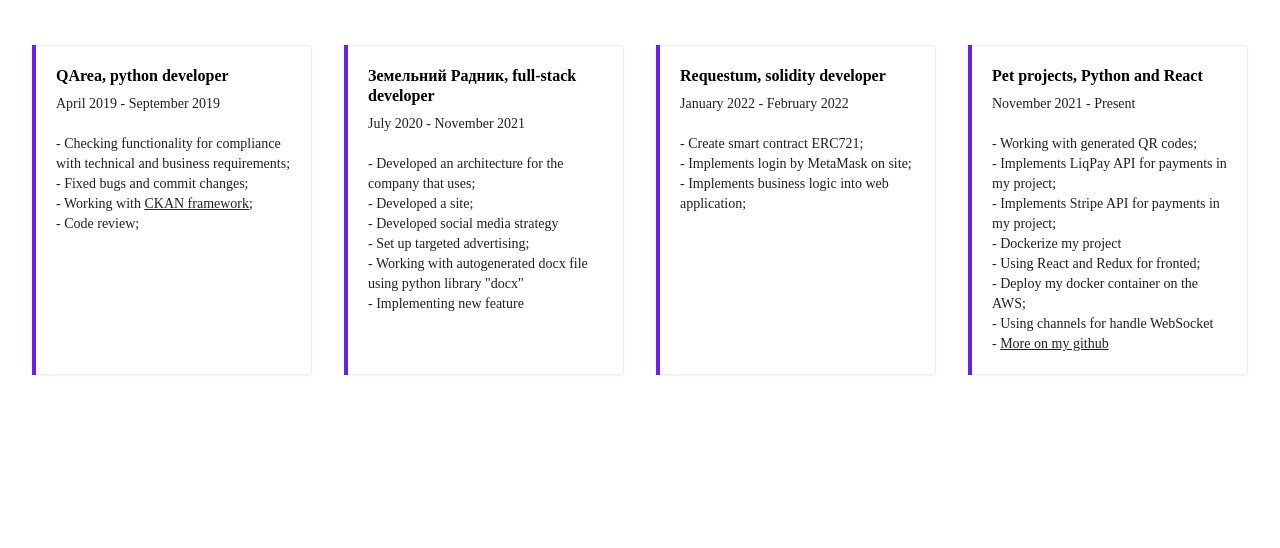
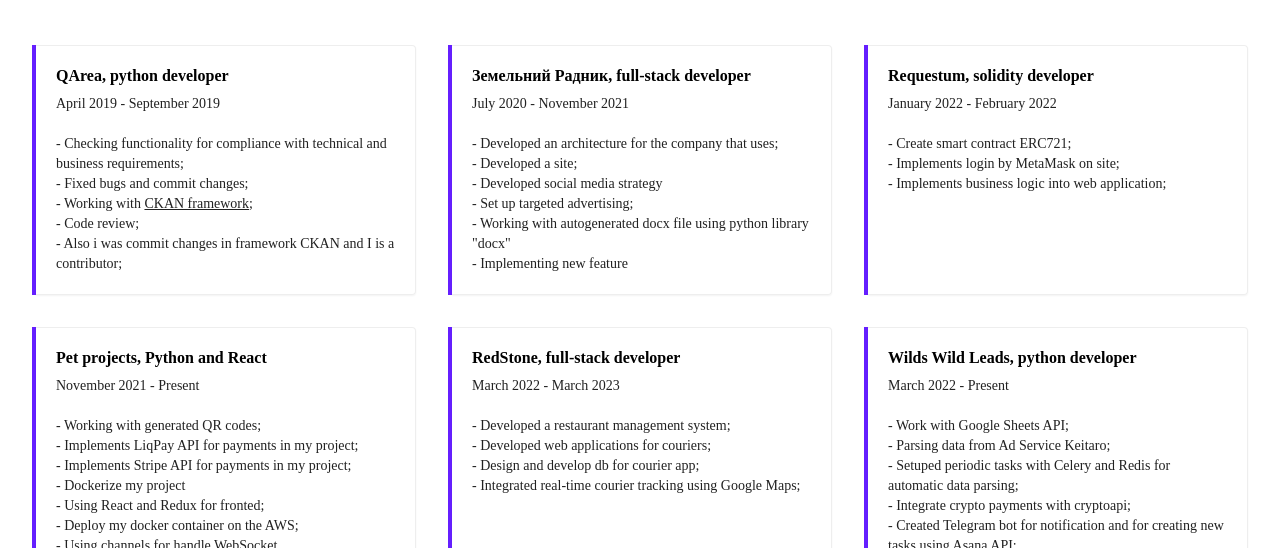
Before and after one commit to kad1m/dmytro-lytvynenko, a plain HTML site: page index.html in a window 1280 px wide. Shown: the part 1643-2191 px from the top of the page. Drawn offline with nearby package versions, Linux system fonts and the light colour scheme.

Commit message:
Update index.html

```diff
--- a/index.html
+++ b/index.html
@@ -36,7 +36,7 @@
                         href="https://drive.google.com/uc?export=download&id=1eX0eWIOQLK2cwquMjUyNzs18ymqerzEu"
                         class="inline-flex items-center justify-center w-full h-12 px-6 mb-3 font-medium tracking-wide text-white transition duration-200 rounded shadow-md md:w-auto md:mr-4 md:mb-0 bg-teal-400 hover:bg-deep-purple-accent-700 focus:shadow-outline focus:outline-none"
                 >
-                    Download CV
+                    Download CV(Actual info on web page)
                 </a>
 
             </div>
@@ -142,10 +142,10 @@
                     I will tell you about what projects I worked on and what technologies I used. I usually develop web
                     applications in Django, using various modules and libs, such as localization, image manipulation,
                     qr code generation, djoser, simple-jwt, celery, stripe, liqpay. In Django I implement into my project
-                    custom permissions, middleware and developed API for my projects by DRF. Setup JWT authorization,
-                    setup Celery and Redis for email sending. In my project I implemented payments with two libraries
-                    liqpay or stripe. For frontend I usually use Jinja or ReactJS. For my thesis I used the OpenCV library,
-                    with I developed an application for real-time recognition. I also had to work with the CKAN framework.
+                    custom permissions, middleware and developed API for my projects by DRF. Setupe JWT authorization,
+                    setup Celery and Redis for email sending and periodic tasks. In my project I implemented payments with two libraries
+                    liqpay or stripe for fiat payments and cryptocurrencyapi for crypto. For frontend I usually use Jinja or ReactJS with Redux. For my thesis I used the OpenCV library,
+                    with I developed an application for real-time recognition. I also had to work with the CKAN framework and have good knowelege in Telegram bots.
                 </p>
             </div>
             <div class="lg:w-1/2">
@@ -277,7 +277,7 @@
       </span>
         </h2>
     </div>
-    <div class="grid gap-8 row-gap-5 mb-8 md:row-gap-8 lg:grid-cols-4 sm:grid-cols-2">
+    <div class="grid gap-8 row-gap-5 mb-8 md:row-gap-8 lg:grid-cols-3 sm:grid-cols-2">
         <div class="duration-300 transform bg-white border-l-4 border-deep-purple-accent-400 hover:-translate-y-2">
             <div class="h-full p-5 border border-l-0 rounded-r shadow-sm">
                 <h6 class="mb-2 font-semibold leading-5">QArea, python developer</h6>
@@ -292,6 +292,8 @@
                     - Working with <a class="underline" href="">CKAN framework</a>;
                     <br>
                     - Code review;
+                    <br>
+                    - Also i was commit changes in framework CKAN and I is a contributor;
                 </p>
             </div>
         </div>
@@ -353,6 +355,46 @@
                     - Using channels for handle WebSocket
                     <br>
                     - <a class="underline" href="https://github.com/kad1m" target="_blank">More on my github</a>
+                </p>
+            </div>
+        </div>
+        <div class="duration-300 transform bg-white border-l-4 border-deep-purple-accent-400 hover:-translate-y-2">
+            <div class="h-full p-5 border border-l-0 rounded-r shadow-sm">
+                <h6 class="mb-2 font-semibold leading-5">RedStone, full-stack developer</h6>
+                <p class="text-sm text-gray-900">
+                    March 2022 - March 2023
+                    <br>
+                    <br>
+                    - Developed a restaurant management system;
+                    <br>
+                    - Developed web applications for couriers;
+                    <br>
+                    - Design and develop db for courier app;
+                    <br>
+                    - Integrated real-time courier tracking using Google Maps;
+                </p>
+            </div>
+        </div>
+        <div class="duration-300 transform bg-white border-l-4 border-deep-purple-accent-400 hover:-translate-y-2">
+            <div class="h-full p-5 border border-l-0 rounded-r shadow-sm">
+                <h6 class="mb-2 font-semibold leading-5">Wilds Wild Leads, python developer</h6>
+                <p class="text-sm text-gray-900">
+                    March 2022 - Present
+                    <br>
+                    <br>
+                    - Work with Google Sheets API;
+                    <br>
+                    - Parsing data from Ad Service Keitaro;
+                    <br>
+                    - Setuped periodic tasks with Celery and Redis for automatic data parsing;
+                    <br>
+                    - Integrate crypto payments with cryptoapi;
+                    <br>
+                    - Created Telegram bot for notification and for creating new tasks using Asana API;
+                    <br>
+                    - Created dashbord for checking app in Google Play Market;
+                    <br>
+                    - Developed dashboard for checking ad campaigns;
                 </p>
             </div>
         </div>
```
